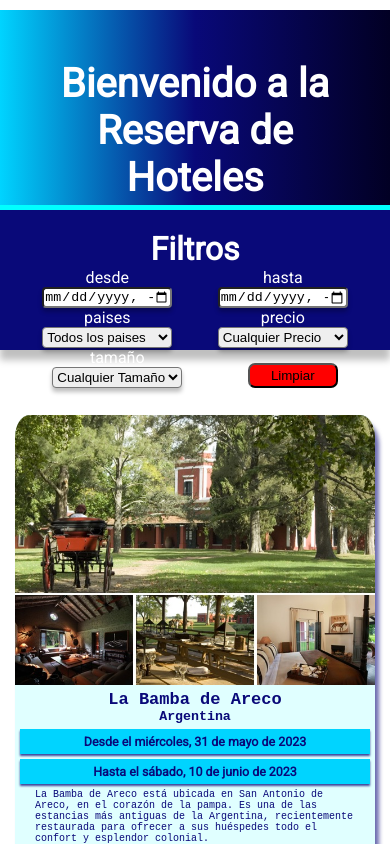
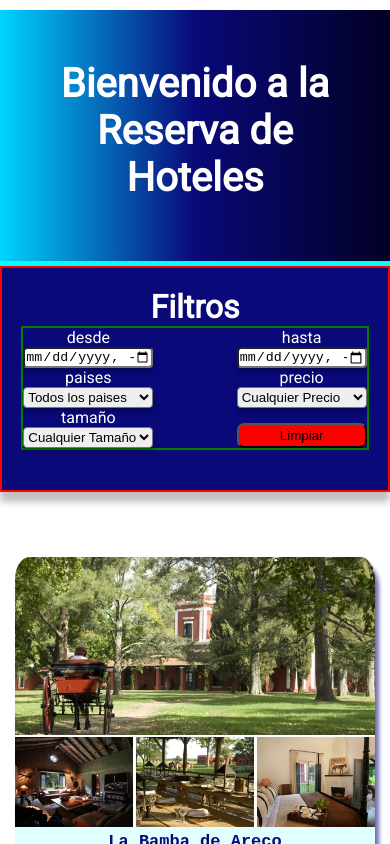
Before and after one commit to GregoryGalicio/filtrado-hoteles, a React (Create React App) app: page / in a window 390 px wide. Shown: the top 844 px of the page. Built offline with nearby package versions, Linux system fonts and the light colour scheme.

Commit message:
styles with media queries

```diff
--- a/src/components/Filtros/Filtros.scss
+++ b/src/components/Filtros/Filtros.scss
@@ -6,22 +6,22 @@
   align-items: center;
   width: 100%;
   background-color: rgba(9,9,121,1);
-  height: 140px;
   box-shadow: 0px 10px 7px rgba(0, 0, 0, 0.25);
   margin-bottom: 50px;
+  padding-bottom: 40px;
   padding-top: 20px;
   font-family: 'roboto', sans-serif;
   color: white;
-  // border: 2px red solid;
+  border: 2px red solid;
 }
 
 .filtros-lista {
   display: flex;
-  justify-content: space-around;
+  justify-content: space-between;
   align-items: flex-end;
   flex-wrap: wrap;
   width: 90%;
-  // border: 2px solid green;
+  border: 2px solid green;
 }
 .filtros-lista div {
   display: flex;
@@ -57,3 +57,10 @@ button:hover{
   background-color: rgb(231, 21, 231);
 
 }
+
+@media screen and (max-width:460px) {
+  .filtros select,
+button{
+  width: 130px;
+  }
+}
--- a/src/components/Header/Header.scss
+++ b/src/components/Header/Header.scss
@@ -2,7 +2,6 @@
   width: 100%;
   margin: 0 auto;
   background: linear-gradient(90deg, rgba(0,212,255,1) 0%, rgba(9,9,121,1) 50%, rgba(2,0,36,1) 100%);;
-  height: 200px;
   padding: 50px;
   margin-top: 10px;
   border-bottom: solid 5px cyan ;
```
